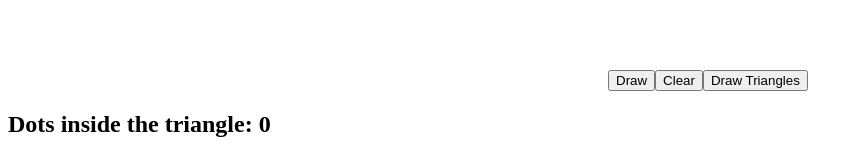
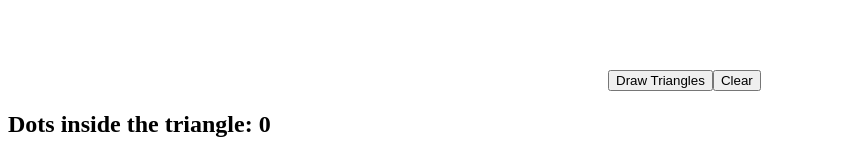
Before and after one commit to alejotsv/sierpinski-triangle, a React (Vite) app: page / in a window 1280 px wide. Shown: the part 523-683 px from the top of the page, without its empty margins (0-863 px from the left). Built offline with nearby package versions, Linux system fonts and the light colour scheme.

Commit message:
remove test draw function

```diff
--- a/src/components/Canvas.jsx
+++ b/src/components/Canvas.jsx
@@ -5,7 +5,6 @@ import { useState } from 'react';
 const Canvas = (props) => {
   const [width, setWidth] = useState(props.width);
   const [height, setHeight] = useState(props.height);
-  let [message, setMessage] = useState('');
   let [dotNum, setDotNum] = useState(0);
 
   // Variables for random dots
@@ -14,35 +13,10 @@ const Canvas = (props) => {
 
   const canvasRef = useRef(null);
 
-  let startX = 0;
-  let startY = 0;
-
-  const draw = () => {
-    const canvas = canvasRef.current;
-    const ctx = canvas.getContext('2d');
-    ctx.fillStyle = 'red';
-    ctx.fillRect(startX, startY, 50, 50);
-
-    if(startX < width-50){
-      startX += 50;
-    } else if (startY < height-50){
-      startY += 50;
-      startX = 0;
-    } else {
-      message = 'You filled it all!';
-      setMessage(message);
-    }
-
-  }
-
   const clear = () => {
     const canvas = canvasRef.current;
     const ctx = canvas.getContext('2d');
     ctx.clearRect(0, 0, canvas.width, canvas.height);
-    startX = 0;
-    startY = 0;
-    message = '';
-    setMessage(message);
   }
 
   const drawTriangles = () => {
@@ -76,7 +50,6 @@ const Canvas = (props) => {
     } else {
       console.log('x: ' + x + ' y: ' + y + ' is outside the triangle');
     }
-
   }
 
   const drawDot = (x, y) => {
@@ -91,11 +64,9 @@ const Canvas = (props) => {
   return(
     <div>
       <canvas ref={canvasRef} width={width} height={height} />
-      <button onClick={draw}>Draw</button>
+      <button onClick={drawTriangles}>Draw Triangles</button>
       <button onClick={clear}>Clear</button>
-      <button onClick={drawTriangles}>Draw Triangles</button>
       <h2>Dots inside the triangle: {dotNum}</h2>
-      {message != '' && <h1>{message}</h1>}
     </div>
   )
 }
```
